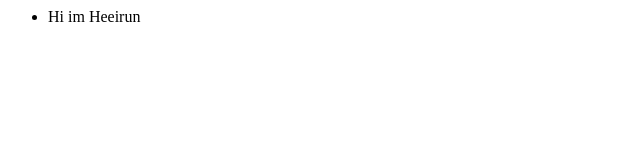
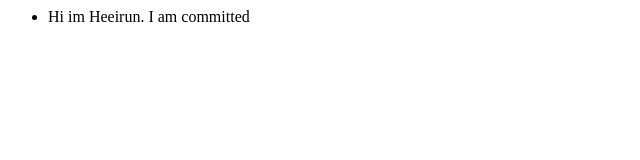
Before and after one commit to Heeirun/newGitTest, a plain HTML site: page index.html in a window 1280 px wide. Shown: the whole page, without its empty margins (0-640 px from the left). Drawn offline with Linux system fonts and the light colour scheme.

Commit message:
This is an important commit message because im testing this out test 1 2 3

```diff
--- a/index.html
+++ b/index.html
@@ -2,7 +2,7 @@
     <body>
         <div>
             <ul>
-                <li> Hi im Heeirun </li>
+                <li> Hi im Heeirun. I am committed </li>
             </ul>
         </div>
     </body>
```
